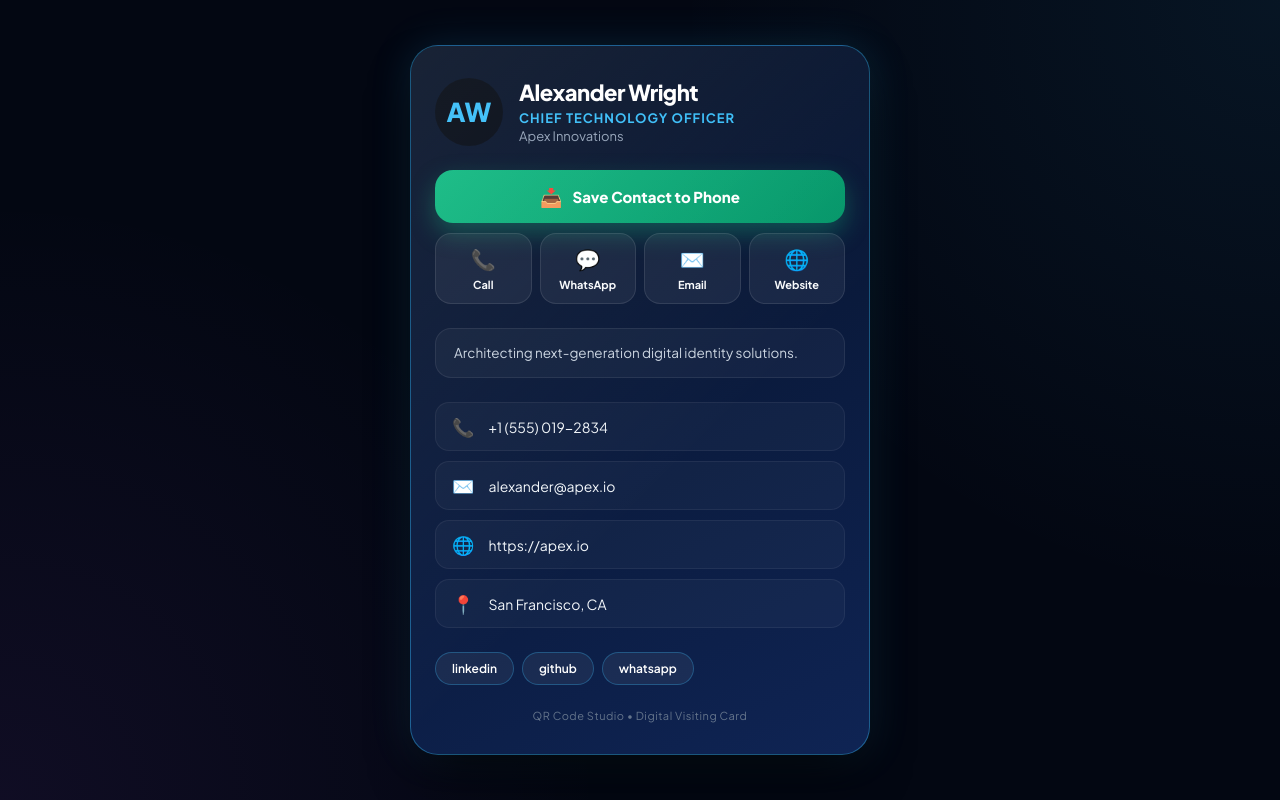
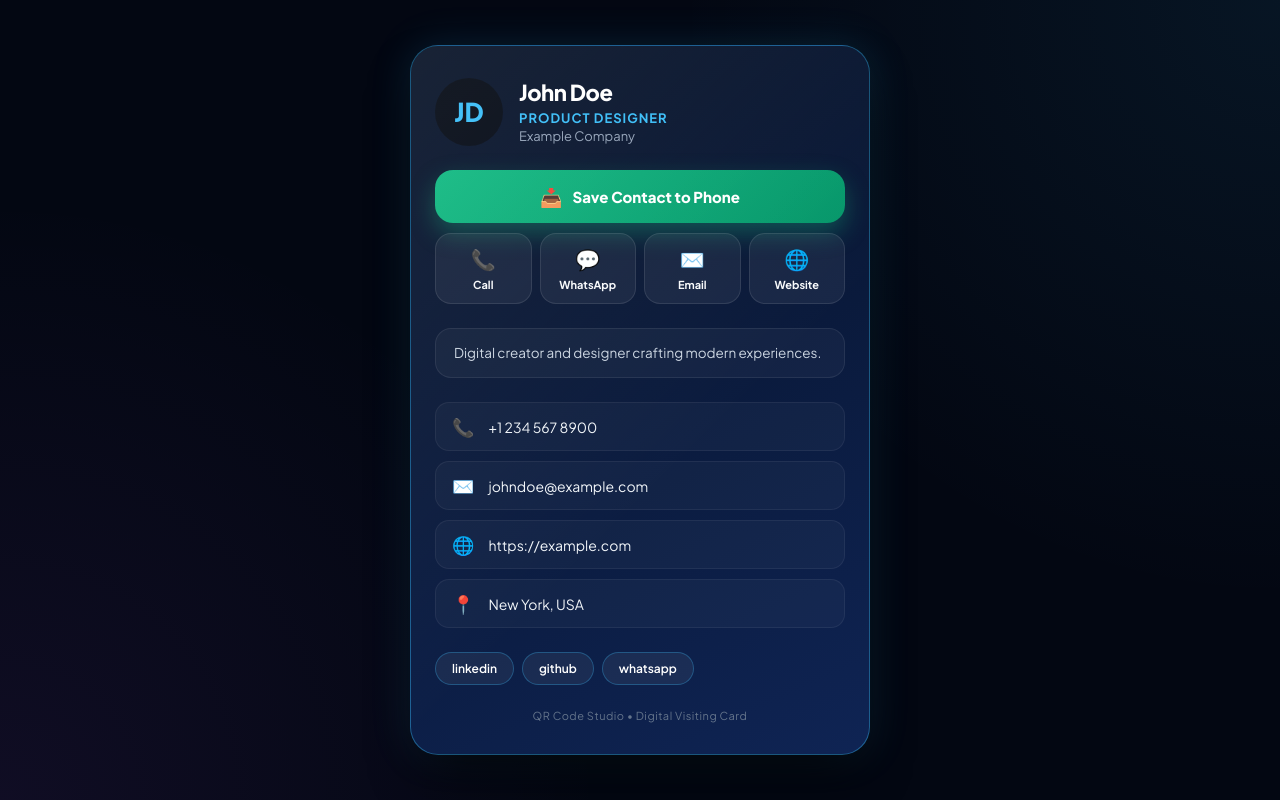
Before and after one commit to anasraja123/Cards-Social-Links, a plain HTML site: page index.html in a window 1280 px wide. Drawn offline with Linux system fonts and the light colour scheme.

Commit message:
Update index.html

```diff
--- a/index.html
+++ b/index.html
@@ -51,7 +51,7 @@
             pointer-events: none;
         }
 
-        /* Profile Hub Header */
+        /* Profile Hub Specific Header */
         .profile-header {
             display: flex;
             flex-direction: column;
@@ -104,7 +104,7 @@
             margin-bottom: 16px;
         }
 
-        /* Visiting Card Header */
+        /* Visiting Card Specific Header */
         .card-header-row {
             display: flex;
             align-items: center;
@@ -238,7 +238,7 @@
             transform: translateX(4px);
         }
 
-        /* Bio Links */
+        /* Linktree Style Bio Links */
         .bio-links-list {
             display: flex;
             flex-direction: column;
@@ -341,7 +341,7 @@
         <div class="card" id="cardContainer">
             <div class="sheen"></div>
 
-            <!-- SECTION 1: VISITING CARD VIEW (When type=card) -->
+            <!-- SECTION 1: VISITING CARD VIEW (Visible when type=card) -->
             <div id="visitingCardSection" style="display: none;">
                 <div class="card-header-row">
                     <div class="card-avatar" id="cardAvatar">VC</div>
@@ -383,7 +383,7 @@
                 <div class="social-chips-row" id="cardSocialChips" style="display: none;"></div>
             </div>
 
-            <!-- SECTION 2: SOCIAL PROFILE HUB VIEW (When type=profile) -->
+            <!-- SECTION 2: SOCIAL PROFILE BIO HUB VIEW (Visible when type=profile) -->
             <div id="socialProfileSection" style="display: none;">
                 <div class="profile-header">
                     <div class="profile-avatar" id="profileAvatar">SH</div>
@@ -410,7 +410,7 @@
     </div>
 
     <script>
-        // Themes
+        // Color Themes
         const THEMES = {
             "royal_sapphire": {
                 bg: "linear-gradient(155deg, #051024, #0F2454)",
@@ -456,6 +456,7 @@
             }
         };
 
+        // Social Platform Brand Configs
         const PLATFORM_COLORS = {
             "facebook": { bg: "#1877F2", label: "FB" },
             "tiktok": { bg: "#010101", label: "TT" },
@@ -479,7 +480,7 @@
 
         let cardData = null;
         let profileData = null;
-        let pageMode = "card";
+        let pageMode = "card"; // "card" or "profile"
 
         function decodeBase64(base64Url) {
             let base64 = base64Url.replace(/-/g, '+').replace(/_/g, '/');
@@ -520,21 +521,22 @@
                         links: []
                     };
                 } else {
+                    // Fallback to demo visiting card
                     pageMode = "card";
                     cardData = {
-                        fullName: "Alexander Wright",
-                        jobTitle: "Chief Technology Officer",
-                        company: "Apex Innovations",
-                        phoneNumber: "+1 (555) 019-2834",
-                        email: "alexander@apex.io",
-                        website: "https://apex.io",
-                        location: "San Francisco, CA",
-                        bio: "Architecting next-generation digital identity solutions.",
+                        fullName: "John Doe",
+                        jobTitle: "Product Designer",
+                        company: "Example Company",
+                        phoneNumber: "+1 234 567 8900",
+                        email: "johndoe@example.com",
+                        website: "https://example.com",
+                        location: "New York, USA",
+                        bio: "Digital creator and designer crafting modern experiences.",
                         templateId: "royal_sapphire",
                         socialLinks: [
                             { platform: "linkedin", formattedUrl: "https://linkedin.com" },
                             { platform: "github", formattedUrl: "https://github.com" },
-                            { platform: "whatsapp", formattedUrl: "https://wa.me/15550192834" }
+                            { platform: "whatsapp", formattedUrl: "https://wa.me/1234567890" }
                         ]
                     };
                 }
@@ -561,6 +563,7 @@
             document.title = (profileData.displayName || "Social Profile Hub") + " (@" + (profileData.username || "profile") + ")";
             document.getElementById('footerText').innerText = "QR Code Studio • Social Profile Hub";
 
+            // Avatar & Names
             const avatarEl = document.getElementById('profileAvatar');
             const initials = (profileData.displayName || "SH")
                 .trim()
@@ -587,6 +590,7 @@
                 bioEl.style.display = 'block';
             }
 
+            // Links List
             const listEl = document.getElementById('profileLinksList');
             listEl.innerHTML = '';
 
@@ -656,6 +660,7 @@
                 bioEl.style.display = 'block';
             }
 
+            // Quick Contact Buttons
             if (cardData.phoneNumber) {
                 const callBtn = document.getElementById('quickCall');
                 callBtn.href = 'tel:' + cardData.phoneNumber;
@@ -680,6 +685,7 @@
                 webBtn.style.display = 'flex';
             }
 
+            // Contact list
             const listEl = document.getElementById('cardContactList');
             listEl.innerHTML = '';
 
@@ -720,6 +726,7 @@
                 `;
             }
 
+            // Social links
             const socialLinks = cardData.socialLinks || [];
             if (socialLinks.length > 0) {
                 const socialEl = document.getElementById('cardSocialChips');
```
